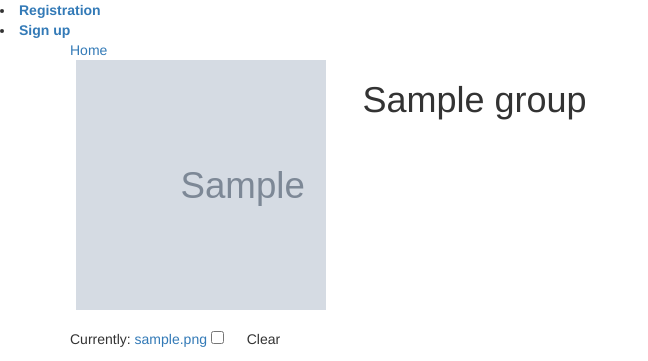
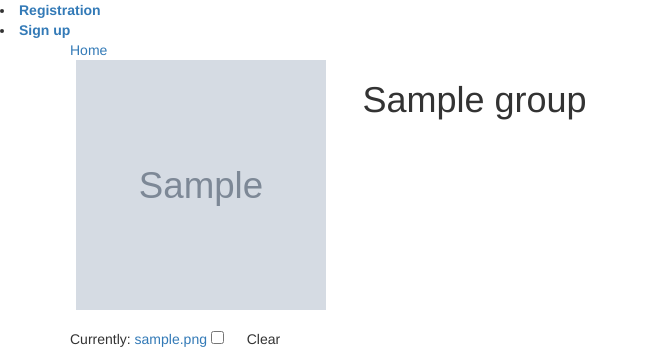
Before and after one commit to DevGuysPy/School, a Django app: page /group/1/edit/ in a window 1280 px wide. Shown: the top 361 px of the page, without its empty margins (0-648 px from the left). Run offline with Django 3.2, Linux system fonts and the light colour scheme; tables that the repository leaves empty hold one stand-in row (values such as "Sample post"); grey boxes marked "Sample" are stand-in pictures; some libraries are stand-ins or nearby versions.

Commit message:
Sty but it's small fix of style again:(

```diff
--- a/static/css/style.css
+++ b/static/css/style.css
@@ -172,8 +172,8 @@ label {
     width: 250px;
     height: 250px;
     margin-left: auto;
-    margin-right: auto
-
+    margin-right: auto;
+    background-position: center;
 }
 .nav_main_pad{
     padding-left: 16px !important;
```
